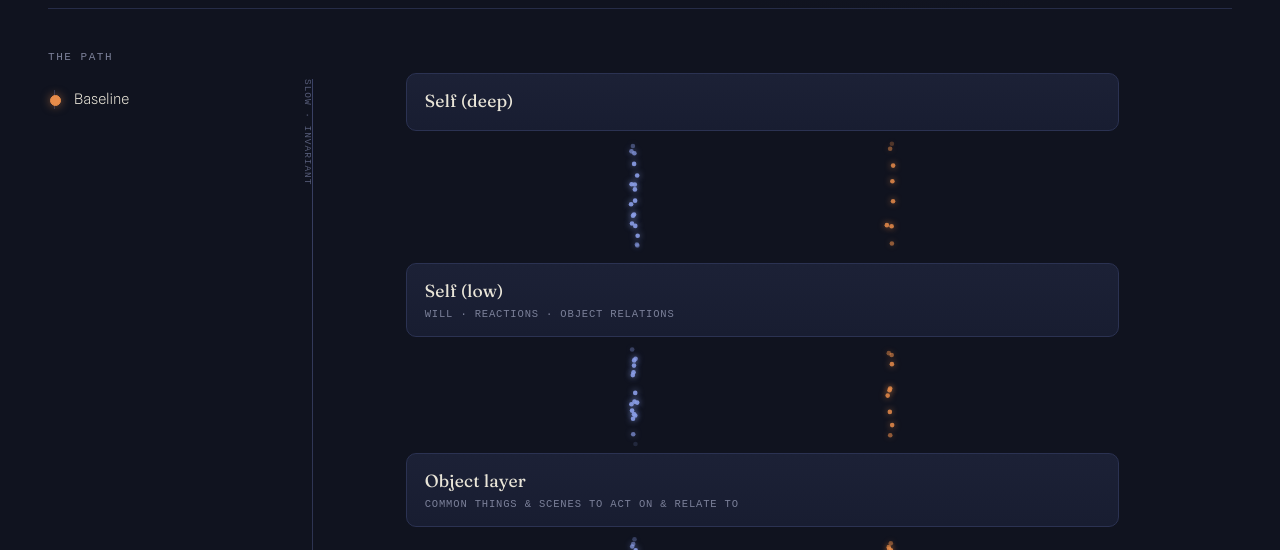
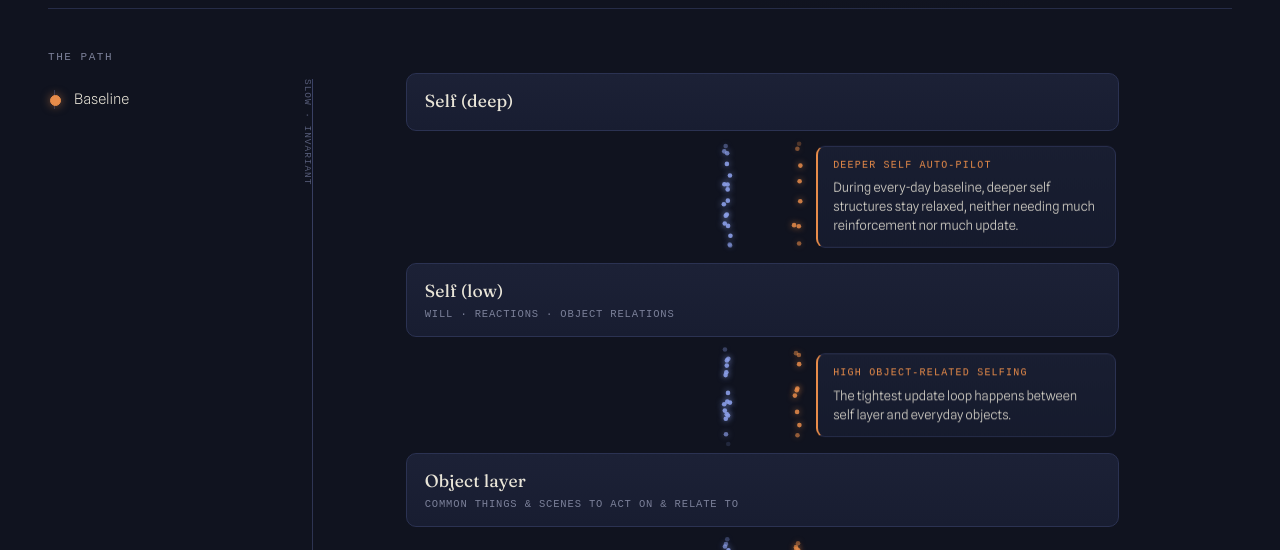
Before and after one commit to bjoernwe/actinf-soi-visualization, a plain HTML site: page insight-inference.html in a window 1280 px wide. Shown: the part 231-781 px from the top of the page. Drawn offline with Linux system fonts and the light colour scheme; a web font is replaced by a local one.

Commit message:
Add comments

```diff
--- a/insight-inference.css
+++ b/insight-inference.css
@@ -74,6 +74,29 @@ canvas#flow { position: absolute; inset: 0; width: 100%; height: 100%; }
 #tier-self-low  { top: 214px; }
 #tier-object    { top: 404px; }
 #tier-sense     { top: 594px; }
+/* ---------- comment slots ---------- */
+.comment {
+  position: absolute; z-index: 3;
+  transform: translateY(-50%);
+  max-width: 300px;
+  padding: 11px 15px 12px;
+  background: linear-gradient(180deg, rgba(28,33,54,.82), rgba(24,29,49,.82));
+  border: 1px solid var(--card-edge);
+  border-left: 2px solid var(--card-edge);
+  border-radius: 9px;
+  backdrop-filter: blur(2px);
+}
+.comment.err  { border-left-color: var(--err); }
+.comment.pred { border-left-color: var(--pred); }
+.comment .comment-tag {
+  font-family: "Spline Sans Mono", monospace;
+  font-size: 10px; letter-spacing: .12em; text-transform: uppercase;
+  margin-bottom: 5px;
+}
+.comment.err  .comment-tag { color: var(--err); }
+.comment.pred .comment-tag { color: var(--pred); }
+.comment p { font-size: 13px; line-height: 1.46; color: var(--vellum); }
+
 .stream-label {
   position: absolute; bottom: 6px; left: 0; right: 0; text-align: center;
   font-family: "Spline Sans Mono", monospace; font-size: 10.5px; letter-spacing: .12em;
--- a/insight-inference.html
+++ b/insight-inference.html
@@ -45,6 +45,21 @@
         <div class="sub">sensory details · texture · vibration</div>
       </div>
       <div class="stream-label">the incoming stream</div>
+
+      <!-- comment slots: sit in the free space beside the (now centered) streams.
+           Positioned from live geometry in JS (layoutComments). -->
+      <aside class="comment err" id="comment-high-err">
+        <div class="comment-tag">Deeper Self Auto-Pilot</div>
+        <p>During every-day baseline, deeper self structures stay relaxed, neither needing much reinforcement nor much update.</p>
+      </aside>
+      <aside class="comment err" id="comment-mid-err">
+        <div class="comment-tag">High Object-Related Selfing</div>
+        <p>The tightest update loop happens between self layer and everyday objects.</p>
+      </aside>
+      <aside class="comment err" id="comment-low-err">
+        <div class="comment-tag">Details Predicted Away</div>
+        <p>Most sensory details are predicted away.</p>
+      </aside>
     </div>
   </main>
 </div>
--- a/insight-inference.js
+++ b/insight-inference.js
@@ -16,6 +16,10 @@
   });
 
   const el = id => document.getElementById(id);
+
+  /* how far the pred/err streams sit from a gap's center, as a fraction of tier
+     width. Smaller = streams hug the center, leaving side room for comment slots. */
+  const STREAM_OFF = 0.05;
 
   /* ---------------- colors ---------------- */
   const C = { pred: [139, 158, 232], err: [232, 140, 74] };
@@ -45,8 +49,34 @@
     W = diagram.clientWidth; H = diagram.clientHeight;
     canvas.width = W * dpr; canvas.height = H * dpr;
     ctx.setTransform(dpr, 0, 0, dpr, 0, 0);
+    layoutComments();
   }
   window.addEventListener('resize', resize);
+
+  /* ---------------- comment slots ---------------- */
+  // A tier's box in diagram-local coords.
+  function tierBox(t) {
+    const dRect = diagram.getBoundingClientRect();
+    const b = t.getBoundingClientRect();
+    return { top: b.top - dRect.top, bot: b.bottom - dRect.top, left: b.left - dRect.left, right: b.right - dRect.left };
+  }
+  // Pin each comment into the free space beside its gap's stream.
+  function layoutComments() {
+    // Place a comment beside a gap's error stream (right of center).
+    const errComment = (id, upper, lower) => {
+      const a = tierBox(upper), b = tierBox(lower);
+      const cx = (b.left + b.right) / 2, w = b.right - b.left;
+      const left = cx + w * STREAM_OFF + 18;
+      const box = el(id);
+      box.style.top = ((a.bot + b.top) / 2) + 'px';
+      box.style.left = left + 'px';
+      box.style.width = (b.right - left) + 'px';
+    };
+    errComment('comment-high-err', tiers[0], tiers[1]); // self-deep ↔ self-low
+    errComment('comment-mid-err',  tiers[1], tiers[2]); // self-low ↔ object
+    errComment('comment-low-err',  tiers[2], tiers[3]); // object ↔ sensory
+  }
+
   resize();
 
   function geom() {
@@ -57,7 +87,7 @@
     });
     const cx = (r[0].left + r[0].right) / 2;
     const w = r[0].right - r[0].left;
-    const predX = cx - w * 0.18, errX = cx + w * 0.18;
+    const predX = cx - w * STREAM_OFF, errX = cx + w * STREAM_OFF;
     const gaps = [];
     for (let i = 0; i < r.length - 1; i++) {
       gaps.push({ top: r[i].bot + 6, bot: r[i + 1].top - 6, predX, errX });
```
